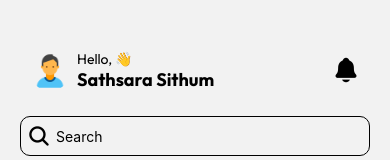
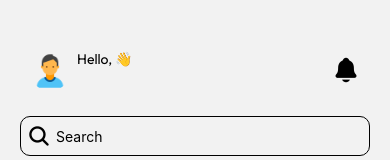
Before and after one commit to sathsarasithum/Health-Care-App, a React Native app: screen /home in a window 390 px wide. Shown: the top 160 px of the page. Built offline with nearby package versions, Linux system fonts and the light colour scheme.

Commit message:
Completed initial development of core features and navigation.

```diff
--- a/App/Screens/Home.js
+++ b/App/Screens/Home.js
@@ -18,7 +18,7 @@ export default function Home({route}) {
 
   return (
     <ScrollView style={{padding:20, marginTop:20}}>
-      <Header fname="Sathsara" lname= "Sithum"/>
+      <Header fname={user.firstName} lname= {user.lastName}/>
 
       <SearchBar setSearchText={(value) => console.log(value)}/>
 
```
